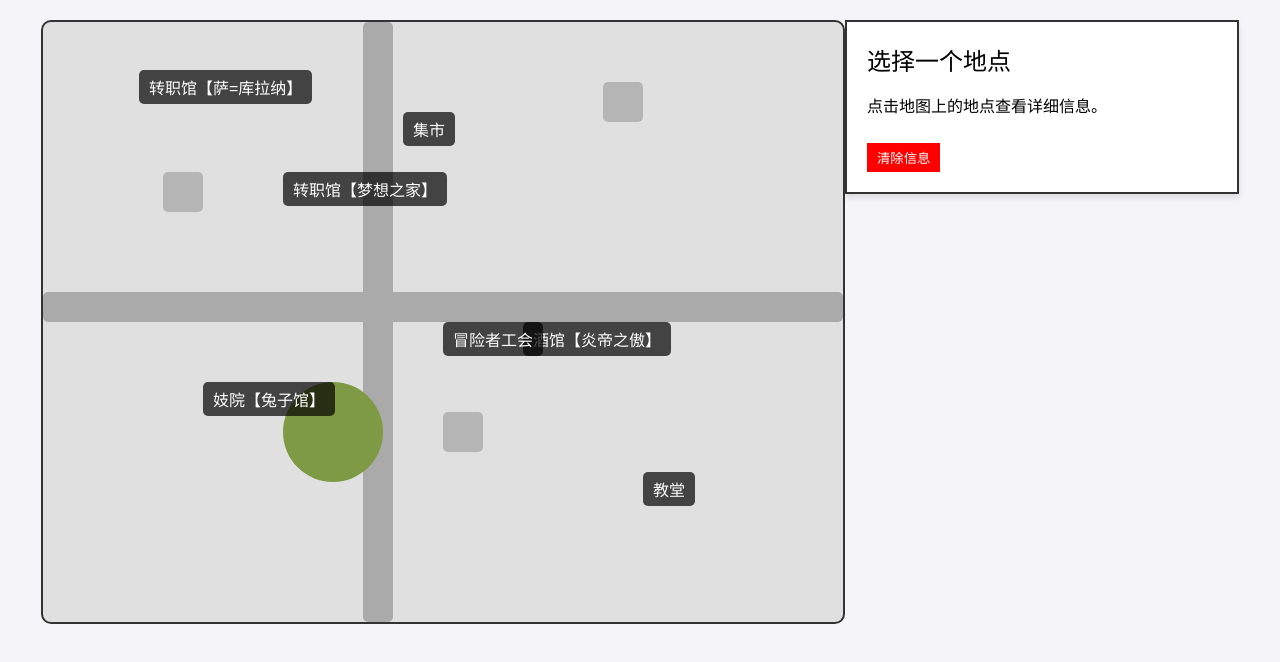
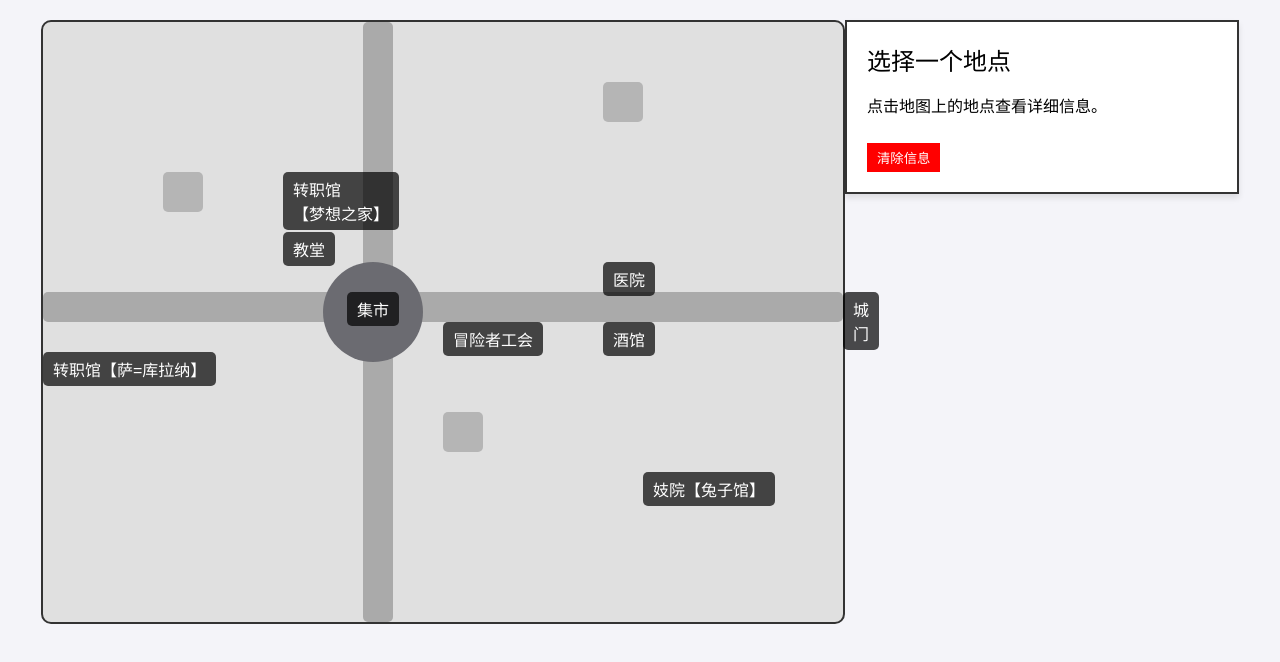
Before and after one commit to dianlang/trpg-map, a plain HTML site: page index.html in a window 1280 px wide. Drawn offline with Linux system fonts and the light colour scheme.

Commit message:
Add files via upload

```diff
--- a/index.html
+++ b/index.html
@@ -53,15 +53,15 @@
             top: 45%;
         }
 
-        /* 绿地样式 */
+        /* 广场样式 */
         .park {
             position: absolute;
             width: 100px;
             height: 100px;
-            background-color: #7f9a44;
+            background-color: #6b6b71;
             border-radius: 50%;
-            top: 60%;
-            left: 30%;
+            top: 40%;
+            left: 35%;
         }
 
         /* 建筑物样式 */
@@ -193,14 +193,17 @@
         <div class="building shop"></div>
 
         <!-- 城镇各个地点 -->
-        <div class="location" style="top: 8%; left: 12%;" onclick="showInfo('转职馆【萨=库拉纳】')">转职馆【萨=库拉纳】</div>
-        <div class="location" style="top: 25%; left: 30%;" onclick="showInfo('转职馆【梦想之家】')">转职馆【梦想之家】</div>
-        <div class="location" style="top: 50%; left: 60%;" onclick="showInfo('酒馆【炎帝之傲】')">酒馆【炎帝之傲】</div>
+        <div class="location" style="top: 55%; left: 0%;" onclick="showInfo('转职馆【萨=库拉纳】')">转职馆【萨=库拉纳】</div>
+        <div class="location" style="top: 25%; left: 30%;" onclick="showInfo('转职馆【梦想之家】')">转职馆<br>【梦想之家】</div>
+        <div class="location" style="top: 50%; left: 70%;" onclick="showInfo('酒馆【炎帝之傲】')">酒馆</div>
+        <div class="location" style="top: 40%; left: 70%;" onclick="showInfo('医院')">医院</div>
         <div class="location" style="top: 50%; left: 50%;" onclick="showInfo('冒险者工会')">冒险者工会</div>
-        <div class="location" style="top: 15%; left: 45%;" onclick="showInfo('集市')">集市</div>
-        <div class="location" style="top: 60%; left: 20%;" onclick="showInfo('妓院【兔子馆】')">妓院【兔子馆】</div>
-        <div class="location" style="top: 75%; left: 75%;" onclick="showInfo('教堂')">教堂</div>
+        <div class="location" style="top: 45%; left: 38%;" onclick="showInfo('集市')">集市</div>
+        <div class="location" style="top: 45%; left: 100%;" onclick="showInfo('城门')">城门</div>
+        <div class="location" style="top: 75%; left: 75%;" onclick="showInfo('妓院【兔子馆】')">妓院【兔子馆】</div>
+        <div class="location" style="top: 35%; left: 30%;" onclick="showInfo('教堂')">教堂</div>
     </div>
+
 
     <!-- 右侧详细信息展示区域 -->
     <div class="details-container">
@@ -218,7 +221,7 @@
             switch(location) {
                 case '转职馆【萨=库拉纳】':
                     locationName.textContent = '转职馆【萨=库拉纳】';
-                    locationDetails.textContent = '经常会有可爱的女孩子出没的新开转职馆，其真实面目是....';
+                    locationDetails.textContent = '最近开始营业的新转职馆。经常会有色色的女孩子出没，其真实面目是....';
                     break;
                 case '转职馆【梦想之家】':
                     locationName.textContent = '转职馆【梦想之家】';
@@ -226,7 +229,7 @@
                     break;
                 case '酒馆【炎帝之傲】':
                     locationName.textContent = '酒馆【炎帝之傲】';
-                    locationDetails.textContent = '这座酒馆以其烈酒和热情的氛围闻名，常常是冒险者和旅行者聚集的地方。';
+                    locationDetails.textContent = '以炎帝之命的酒馆，因其烈酒和热情的氛围闻名，常常是冒险者和旅行者聚集的地方。';
                     break;
                 case '冒险者工会':
                     locationName.textContent = '冒险者工会';
@@ -236,9 +239,17 @@
                     locationName.textContent = '集市';
                     locationDetails.textContent = '这里是买卖商品的地方，商贩和顾客络绎不绝。';
                     break;
+                case '医院':
+                    locationName.textContent = '医院';
+                    locationDetails.textContent = '受伤的冒险者可以在这里获得治疗，只剩一口气的冒险者都能救活';
+                    break;
                 case '妓院【兔子馆】':
                     locationName.textContent = '妓院【兔子馆】';
                     locationDetails.textContent = '这里是一个著名的娱乐场所，以其独特的风格吸引了许多顾客。';
+                    break;
+                case '城门':
+                    locationName.textContent = '城门';
+                    locationDetails.textContent = '边境小镇的大门，往来的冒险者络绎不绝';
                     break;
                 case '教堂':
                     locationName.textContent = '教堂';
```
